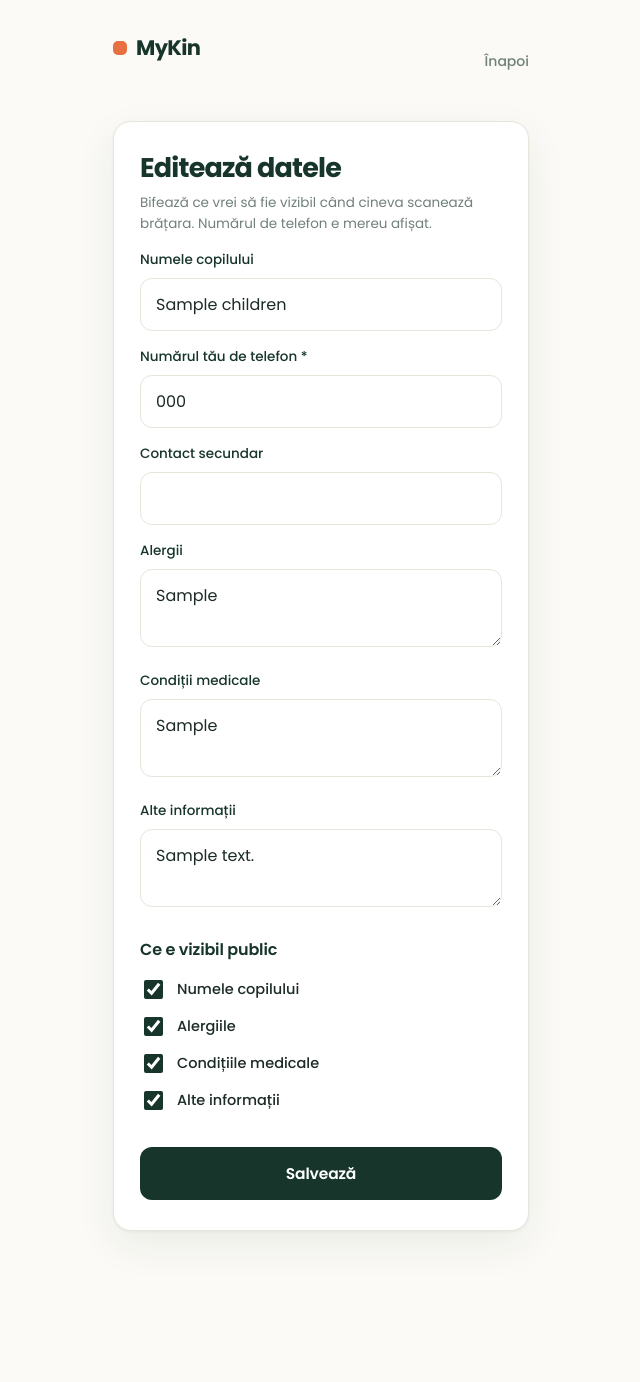
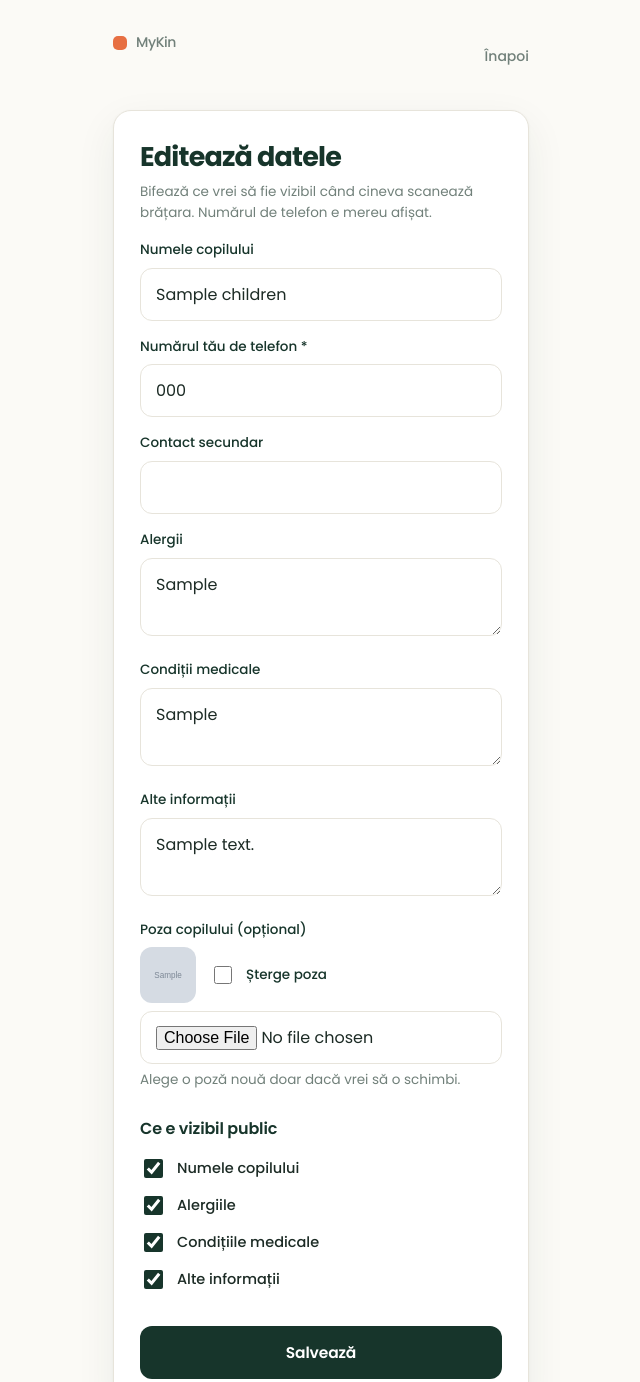
Before and after one commit to Georgedarjan/MYKIN-nou, a Flask app: page /child/1/edit in a window 1280 px wide. Shown: the top 1382 px of the page, without its empty margins (319-959 px from the left). Before the commit the page ends 1233 px from the top, so only its background shows below. Run offline with Flask 3, Linux system fonts and the light colour scheme; a user stored in the database is signed in; tables that the repository leaves empty hold one stand-in row (values such as "Sample post"); grey boxes marked "Sample" are stand-in pictures.

Commit message:
upload poza copil cu Cloudinary - optional

```diff
--- a/app.py
+++ b/app.py
@@ -1,3 +1,4 @@
+import os
 import smtplib
 from email.mime.text import MIMEText
 from datetime import datetime
@@ -21,6 +22,49 @@ login_manager = LoginManager()
 login_manager.init_app(app)
 login_manager.login_view = "login"
 login_manager.login_message = "Autentifică-te ca să continui."
+
+
+# ---------------------------------------------------------------------------
+# CLOUDINARY — stocarea pozelor (opțional; funcționează doar dacă e configurat)
+# ---------------------------------------------------------------------------
+import cloudinary
+import cloudinary.uploader
+
+_CLOUD_NAME = os.environ.get("CLOUDINARY_CLOUD_NAME", "")
+_CLOUD_KEY = os.environ.get("CLOUDINARY_API_KEY", "")
+_CLOUD_SECRET = os.environ.get("CLOUDINARY_API_SECRET", "")
+CLOUDINARY_ENABLED = bool(_CLOUD_NAME and _CLOUD_KEY and _CLOUD_SECRET)
+
+if CLOUDINARY_ENABLED:
+    cloudinary.config(
+        cloud_name=_CLOUD_NAME,
+        api_key=_CLOUD_KEY,
+        api_secret=_CLOUD_SECRET,
+        secure=True,
+    )
+
+
+def upload_child_photo(file_storage):
+    """Urcă poza la Cloudinary și întoarce URL-ul. Întoarce None dacă nu e
+    configurat, nu s-a trimis fișier, sau upload-ul eșuează. Poza e opțională,
+    deci orice eșec nu blochează salvarea restului datelor."""
+    if not CLOUDINARY_ENABLED:
+        return None
+    if not file_storage or not file_storage.filename:
+        return None
+    try:
+        result = cloudinary.uploader.upload(
+            file_storage,
+            folder="mykin_children",
+            transformation=[
+                {"width": 600, "height": 600, "crop": "limit"},  # redimensionare
+                {"quality": "auto", "fetch_format": "auto"},      # optimizare
+            ],
+        )
+        return result.get("secure_url")
+    except Exception as e:
+        app.logger.warning(f"Upload poză eșuat: {e}")
+        return None
 
 
 @login_manager.user_loader
@@ -124,6 +168,7 @@ def activate(code):
         child_id = request.form.get("child_id")
         if child_id == "new" or not children:
             # Creează un copil nou din datele formularului
+            photo_url = upload_child_photo(request.files.get("photo"))
             child = Child(
                 user_id=current_user.id,
                 name=request.form["name"].strip(),
@@ -132,6 +177,7 @@ def activate(code):
                 allergies=request.form.get("allergies", "").strip() or None,
                 medical=request.form.get("medical", "").strip() or None,
                 notes=request.form.get("notes", "").strip() or None,
+                photo_url=photo_url,
             )
             db.session.add(child)
             db.session.flush()  # ca să avem child.id
@@ -226,6 +272,13 @@ def edit_child(child_id):
         child.show_allergies = "show_allergies" in request.form
         child.show_medical = "show_medical" in request.form
         child.show_notes = "show_notes" in request.form
+        # poză nouă (opțional) - doar dacă părintele a ales una, o înlocuim
+        new_photo = upload_child_photo(request.files.get("photo"))
+        if new_photo:
+            child.photo_url = new_photo
+        # dacă a bifat "șterge poza"
+        if request.form.get("remove_photo"):
+            child.photo_url = None
         db.session.commit()
         flash("Datele au fost salvate.")
         return redirect(url_for("dashboard"))
--- a/requirements.txt
+++ b/requirements.txt
@@ -7,3 +7,4 @@ qrcode==7.4.2
 Pillow==10.4.0
 python-dotenv==1.0.1
 gunicorn==22.0.0
+cloudinary==1.41.0
--- a/templates/child_form.html
+++ b/templates/child_form.html
@@ -2,16 +2,16 @@
 {% block title %}Editează datele{% endblock %}
 {% block body %}
 <div class="topbar">
-  <div class="brand"><span class="dot"></span> MyKin</div>
+  <a class="brand" href="{{ url_for('dashboard') }}"><span class="dot"></span> MyKin</a>
   <a href="{{ url_for('dashboard') }}">Înapoi</a>
 </div>
 
 <div class="card">
   <h1>Editează datele</h1>
-  <p class="muted small">Bifează ce vrei să fie vizibil când cineva scanează brățara.
-    Numărul de telefon e mereu afișat.</p>
+  <p class="muted small">Bifează ce vrei să fie vizibil când cineva scanează
+    brățara. Numărul de telefon e mereu afișat.</p>
 
-  <form method="post">
+  <form method="post" enctype="multipart/form-data">
     <label>Numele copilului</label>
     <input type="text" name="name" value="{{ child.name }}" required>
 
@@ -30,7 +30,22 @@
     <label>Alte informații</label>
     <textarea name="notes">{{ child.notes or '' }}</textarea>
 
-    <h2 style="margin-top:24px;">Ce e vizibil public</h2>
+    <label>Poza copilului (opțional)</label>
+    {% if child.photo_url %}
+      <div style="display:flex; align-items:center; gap:14px; margin-bottom:8px;">
+        <img src="{{ child.photo_url }}" alt=""
+             style="width:56px; height:56px; border-radius:12px; object-fit:cover;">
+        <label class="checkbox-row" style="margin:0;">
+          <input type="checkbox" name="remove_photo" style="width:18px;height:18px;">
+          <span class="small">Șterge poza</span>
+        </label>
+      </div>
+    {% endif %}
+    <input type="file" name="photo" accept="image/*">
+    <p class="small muted" style="margin-top:6px;">Alege o poză nouă doar dacă vrei
+      să o schimbi.</p>
+
+    <h2 style="margin-top:26px;">Ce e vizibil public</h2>
     <div class="checkbox-row">
       <input type="checkbox" id="show_name" name="show_name" {% if child.show_name %}checked{% endif %}>
       <label for="show_name">Numele copilului</label>
```
Also changed, not shown: templates/scan_activate.html (+9 -4 lines).
